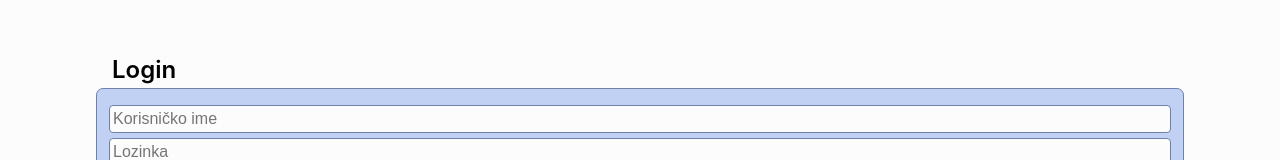
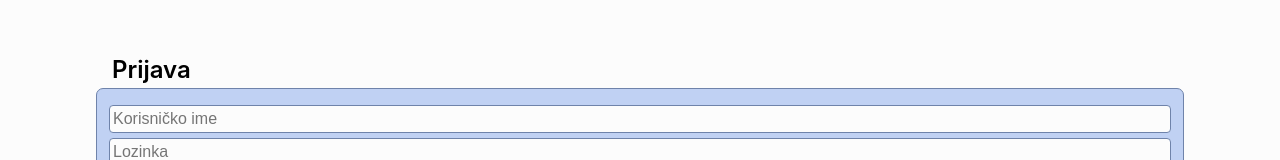
Before and after one commit to mln2j/ornito-frontend, a React (Create React App) app: page /login in a window 1280 px wide. Shown: the part 240-400 px from the top of the page. Built offline with nearby package versions, Linux system fonts and the light colour scheme.

Commit message:
Change login title to match language

```diff
--- a/src/pages/LoginPage.js
+++ b/src/pages/LoginPage.js
@@ -24,7 +24,7 @@ function LoginPage({ setIsAuthenticated }) {
     return (
         <div className="LoginPage">
             <div className="container">
-                <h2>Login</h2>
+                <h2>Prijava</h2>
                 <div className="formWrapper">
                     <form onSubmit={handleSubmit}>
                         <input
@@ -47,8 +47,6 @@ function LoginPage({ setIsAuthenticated }) {
                         <br/>
                         <button type="submit">Prijavi se</button> {/* Dugme za prijavu */}
                     </form>
-
-                    {/* Uvijek prikazuje link za registraciju */}
                     <p>
                         Nemate račun? <Link to="/register">Registrirajte se ovde</Link>
                     </p>
```
